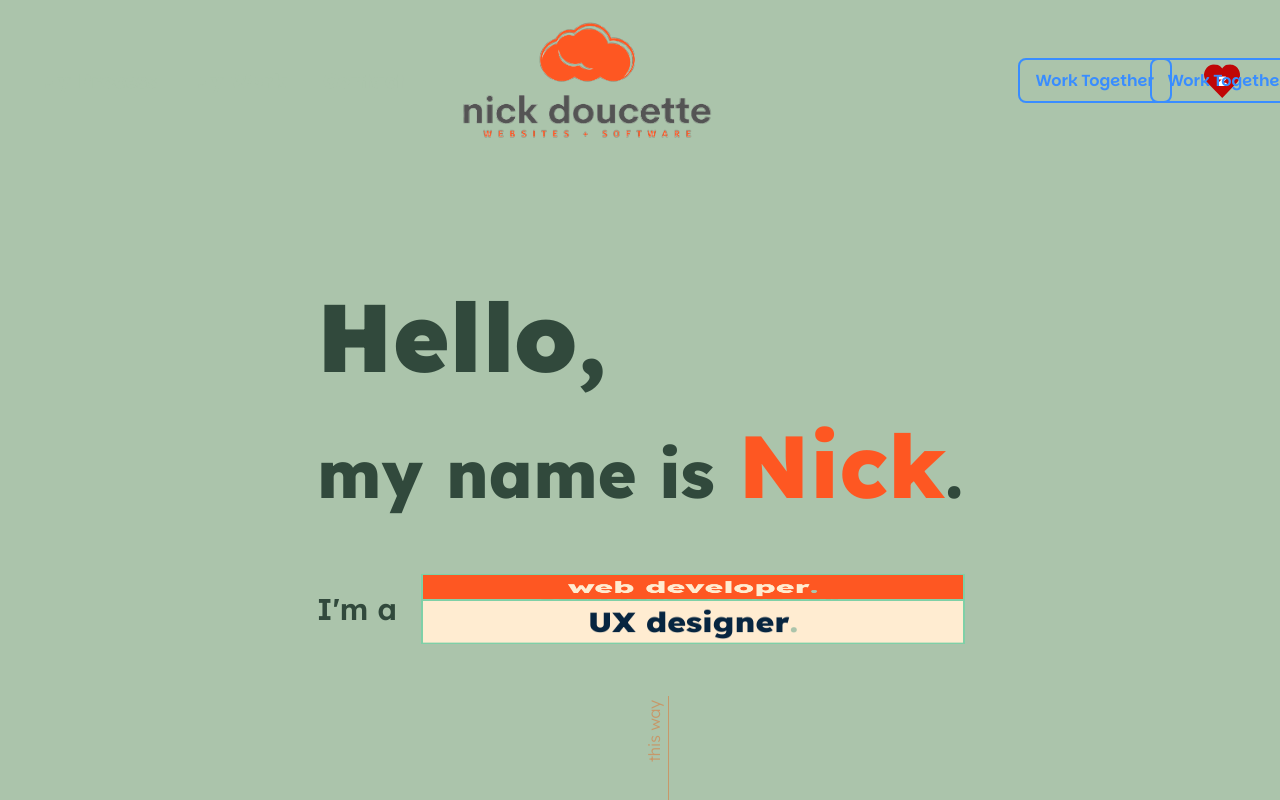
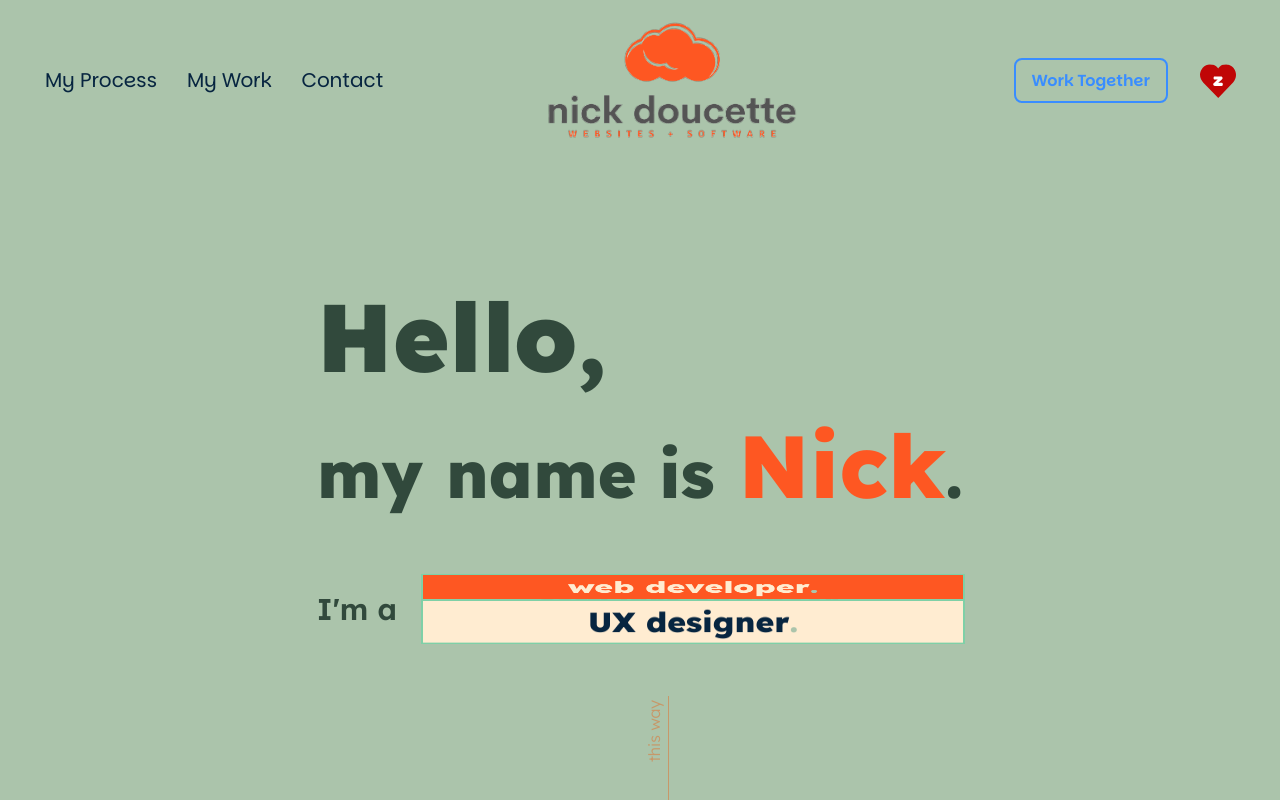
Before and after one commit to nickdoucette24/portfolio, a React (Create React App) app in the folder client/: page / in a window 1280 px wide. Shown: the top 800 px of the page. Built offline with nearby package versions, Linux system fonts and the light colour scheme.

Commit message:
Header done and fully responsive. Most links don't work but that'll come later.

```diff
--- a/client/src/components/Header/Header.js
+++ b/client/src/components/Header/Header.js
@@ -39,17 +39,32 @@ const Header = () => {
         <nav className="nav-container">
           <ul className="nav-container__list">
             <li className="nav-container__item">
-              <button className="nav-container__item--button" type="button">
+              <button
+                className={`nav-container__item--button ${
+                  isScrolled ? "nav-link__scrolled" : ""
+                }`}
+                type="button"
+              >
                 My Process
               </button>
             </li>
             <li className="nav-container__item">
-              <button className="nav-container__item--button" type="button">
+              <button
+                className={`nav-container__item--button ${
+                  isScrolled ? "nav-link__scrolled" : ""
+                }`}
+                type="button"
+              >
                 My Work
               </button>
             </li>
             <li className="nav-container__item">
-              <button className="nav-container__item--button" type="button">
+              <button
+                className={`nav-container__item--button ${
+                  isScrolled ? "nav-link__scrolled" : ""
+                }`}
+                type="button"
+              >
                 Contact
               </button>
             </li>
@@ -98,7 +113,9 @@ const Header = () => {
         </div>
       </div>
       <div className="header__links">
-        <button className="header__cta">Work Together</button>
+        <button className={`header__cta ${isScrolled ? "cta-scrolled" : ""}`}>
+          Work Together
+        </button>
         <Link to={"/forthedogs"} className="header__z--link">
           <img
             className="header__z"
--- a/client/src/components/Header/Header.scss
+++ b/client/src/components/Header/Header.scss
@@ -16,10 +16,10 @@
   }
 
   @include tablet {
-    padding: 1.5rem 1.75rem;
+    padding: 1.5rem 2.25rem;
   }
   @include laptop {
-    padding: 2rem 2rem 2rem 1rem;
+    padding: 2rem 2.5rem 2rem 1.75rem;
     height: 9rem;
     max-width: 100%;
     display: flex;
@@ -28,7 +28,7 @@
   }
   @include desktop {
     height: 10rem;
-    padding: 2rem 2.5rem 2rem 1.5rem;
+    padding: 2rem 2.75rem 2rem 2rem;
   }
 
   &__navs {
@@ -36,6 +36,7 @@
 
     @include laptop {
       display: flex;
+      z-index: 1;
       gap: 1rem;
     }
   }
@@ -54,10 +55,10 @@
   &__container {
     display: flex;
     align-items: center;
-    gap: 0.5rem;
+    gap: 1rem;
 
     @include mobile {
-      gap: 1rem;
+      gap: 1.5rem;
     }
 
     @include tablet {
@@ -93,6 +94,10 @@
         @include flex-centre;
         @include work-together;
       }
+
+      @include laptop {
+        display: none;
+      }
     }
   }
 
@@ -103,7 +108,7 @@
       flex-wrap: nowrap;
       justify-content: space-between;
       align-items: center;
-      gap: 1rem;
+      gap: 1.5rem;
     }
 
     @include desktop {
@@ -148,7 +153,9 @@
   }
 
   &__cta {
+    @include flex-centre;
     @include work-together;
+    z-index: 0;
 
     &--text {
       color: $rain;
@@ -157,7 +164,8 @@
 
   &__z {
     @include laptop {
-      width: 1.5rem;
+      width: 2.5rem;
+      z-index: 1;
       transition: transform 0.2s ease-in-out;
 
       &:hover {
@@ -201,13 +209,17 @@
   }
 }
 
+// ! Extra Scroll Effect Classes
+
 .cta-scrolled {
-  transition: background-color 0.3s ease-in-out, color 0.3s ease-in-out;
+  transition: background-color 0.2s ease-in-out, color 0.2s ease-in-out,
+    transform 0.2s ease-in-out, box-shadow 0.2s ease-in-out;
   background-color: $cloud;
   color: $deep;
 
   &:hover {
     background-color: $superhero;
+    transform: scale(1.03);
     color: $cloud;
     box-shadow: rgba(0, 0, 0, 0.07) 0px 1px 1px, rgba(0, 0, 0, 0.07) 0px 2px 2px,
       rgba(0, 0, 0, 0.07) 0px 4px 4px, rgba(0, 0, 0, 0.07) 0px 8px 8px,
@@ -215,9 +227,19 @@
   }
 
   &:active {
+    transform: scale(1);
     box-shadow: rgba(0, 0, 0, 0.07) 0px 1px 1px, rgba(0, 0, 0, 0.07) 0px 1px 1px,
       rgba(0, 0, 0, 0.07) 0px 1px 1px, rgba(0, 0, 0, 0.07) 0px 2px 2px,
       rgba(0, 0, 0, 0.07) 0px 8px 8px;
+  }
+}
+
+.nav-link__scrolled {
+  color: $cloud;
+  transition: background-color 0.2s ease-in-out;
+
+  &:hover {
+    background-color: #00000030;
   }
 }
 
--- a/client/src/sass/App.scss
+++ b/client/src/sass/App.scss
@@ -16,3 +16,7 @@ body {
   background-color: $rain;
   margin: 0;
 }
+
+p {
+  margin: 0;
+}
--- a/client/src/sass/partials/_mixins.scss
+++ b/client/src/sass/partials/_mixins.scss
@@ -162,31 +162,32 @@
 
 @mixin nav-link {
   text-wrap: nowrap;
-  transition: transform 0.15s ease-in-out, background-colour 0.15s ease-in-out,
-    border-radius 0.15s ease-in-out;
+  transition: transform 0.2s ease-in-out, background-color 0.2s ease-in-out,
+    border 0.2s ease-in-out;
   cursor: pointer;
+  border-radius: 4px;
+  border: 1px solid transparent;
 
   &:hover {
-    transform: scale(1.1);
-    background-color: #00000090;
-    border-radius: 0.5rem;
+    transform: scale(1.03);
+    background-color: #00000020;
+    border: 1px solid $superhero;
   }
 
   &:active {
     transform: scale(1);
-    background-color: #00000060;
   }
 }
 
 @mixin nav-button {
   background-color: transparent;
-  font-family: Lexend;
-  font-weight: 900;
+  font-family: Parkinsans;
+  font-weight: 400;
   font-size: 1rem;
-  color: $rain;
+  color: $deep;
   border: none;
   cursor: pointer;
-  padding: 1rem;
+  padding: 0.5rem 0.75rem;
 
   @include desktop {
     font-size: 1.25rem;
```
Also changed, not shown: client/src/assets/icons/work-together__orange.svg (deleted).
